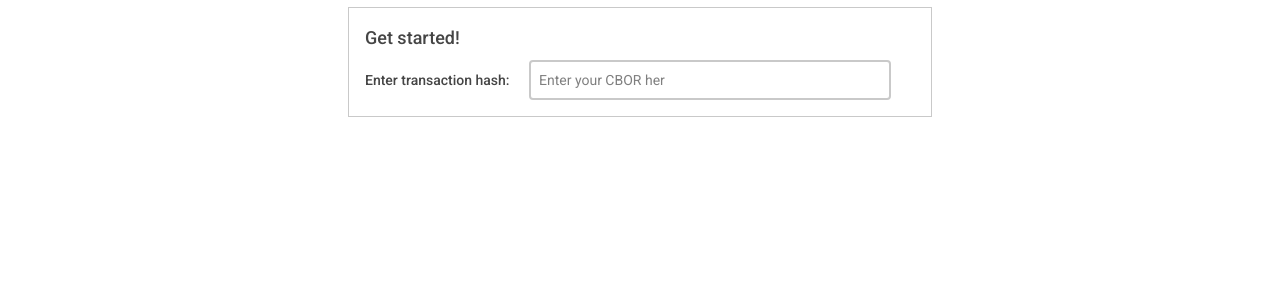
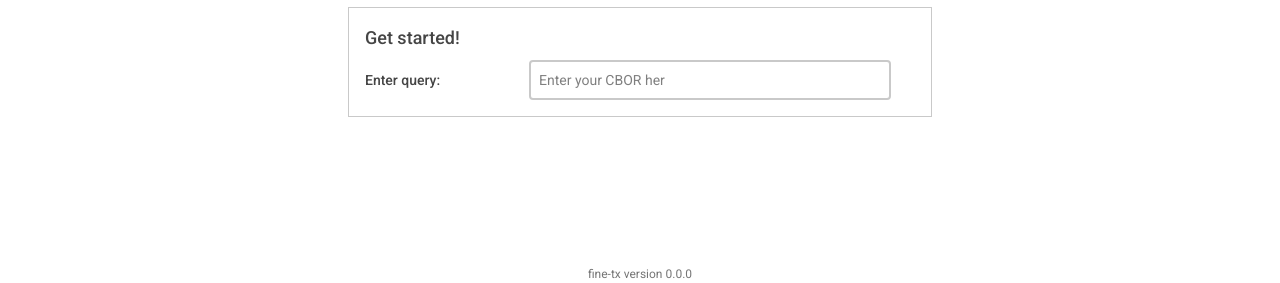
Before and after one commit to emiflake/utxo.run, a React (Vite) app: page / in a window 1280 px wide. Shown: the part 514-797 px from the top of the page. Built offline with nearby package versions, Linux system fonts and the light colour scheme; no server answers.

Commit message:
add version footer (#9)
* add version footer

* fix text mistake

```diff
--- /dev/null
+++ b/src/components/layout/Footer.tsx
@@ -0,0 +1,11 @@
+import * as pkg from '../../../package.json';
+
+export const Footer = () => {
+  return (
+    <footer className="flex justify-center">
+      <p className="text-xs text-gray-500 dark:text-gray-400">
+        fine-tx version {pkg.version}
+      </p>
+    </footer>
+  );
+};
--- a/src/pages/address.tsx
+++ b/src/pages/address.tsx
@@ -12,6 +12,7 @@ import { Box, BoxHeader } from '../components/layout/Box';
 import { MonoTag } from '../components/MiniTag';
 import CommandPalette from '../components/CommandPalette';
 import { MainLayout } from '../components/layout/Main';
+import { Footer } from '../components/layout/Footer';
 
 const outputKey = (output: TransactionOutput) => {
   return `${output.tx_hash}-${output.index}`;
@@ -141,7 +142,7 @@ export const AddressPage = () => {
           )}
         </div>
       </MainLayout>
-      <footer className=""></footer>
+      <Footer />
     </div>
   );
 };
--- a/src/pages/blueprint.tsx
+++ b/src/pages/blueprint.tsx
@@ -8,6 +8,7 @@ import { MiniTag } from '../components/MiniTag';
 import { ViewDatum } from '../components/Datum';
 import CommandPalette from '../components/CommandPalette';
 import { MainLayout } from '../components/layout/Main';
+import { Footer } from '../components/layout/Footer';
 
 // Component for testing datums against blueprints
 const DatumTester = () => {
@@ -279,7 +280,7 @@ export const BlueprintPage = () => {
           </div>
         </div>
       </MainLayout>
-      <footer className=""></footer>
+      <Footer />
     </div>
   );
 };
--- a/src/pages/chain.tsx
+++ b/src/pages/chain.tsx
@@ -9,6 +9,7 @@ import { Paginate } from '../components/Pagination';
 import { shorten } from '../utils';
 import CommandPalette from '../components/CommandPalette';
 import { MainLayout } from '../components/layout/Main';
+import { Footer } from '../components/layout/Footer';
 
 export const ViewBlock = ({ block }: { block: Block }) => {
   const formattedDate = block?.time
@@ -150,7 +151,7 @@ export const ChainPage = () => {
           </div>
         </div>
       </MainLayout>
-      <footer className="bg-gray-100 dark:bg-gray-800"></footer>
+      <Footer />
     </div>
   );
 };
--- a/src/pages/home.tsx
+++ b/src/pages/home.tsx
@@ -8,6 +8,7 @@ import { classifySearch } from '../search';
 import { useOgmiosHealth } from '../ogmios';
 import { useLatestBlock } from '../betterfrost';
 import { KeyboardShortcut } from '../components/KeyboardShortcut';
+import { Footer } from '../components/layout/Footer';
 
 /// Silly animated placeholder text
 function useAnimatedText({ options }: { options: string[] }) {
@@ -222,10 +223,10 @@ export const HomePage = () => {
             </h1>
             <div className="flex flex-row sm:flex-row items-start sm:items-center gap-1">
               <label
-                htmlFor="tx-hash"
+                htmlFor="query"
                 className="text-sm min-w-[160px] font-medium text-gray-700 dark:text-gray-300"
               >
-                Enter transaction hash:
+                Enter query:
               </label>
               <div className="w-full">
                 <SearchBar />
@@ -234,7 +235,7 @@ export const HomePage = () => {
           </div>
         </div>
       </MainLayout>
-      <footer className=""></footer>
+      <Footer />
     </div>
   );
 };
--- a/src/pages/policy.tsx
+++ b/src/pages/policy.tsx
@@ -15,6 +15,7 @@ import { ScriptInfo } from '../components/ScriptInfo';
 import { CopyBody } from '../components/layout/CopyBody';
 import CommandPalette from '../components/CommandPalette';
 import { MainLayout } from '../components/layout/Main';
+import { Footer } from '../components/layout/Footer';
 
 const ViewAssetTransactions = ({
   assetTransactions,
@@ -176,7 +177,7 @@ export const PolicyPage = () => {
           </div>
         </div>
       </MainLayout>
-      <footer className="bg-gray-100 dark:bg-gray-800"></footer>
+      <Footer />
     </div>
   );
 };
--- a/src/pages/registry.tsx
+++ b/src/pages/registry.tsx
@@ -13,6 +13,7 @@ import { ScriptTypeTag } from '../components/MiniTag';
 import { shorten } from '../utils';
 import CommandPalette from '../components/CommandPalette';
 import { MainLayout } from '../components/layout/Main';
+import { Footer } from '../components/layout/Footer';
 
 // Column helper for TanStack Table
 const columnHelper = createColumnHelper<ScriptInfo>();
@@ -203,7 +204,7 @@ export const RegistryPage = () => {
           </div>
         )}
       </MainLayout>
-      <footer className=""></footer>
+      <Footer />
     </div>
   );
 };
--- a/src/pages/submitted_tx.tsx
+++ b/src/pages/submitted_tx.tsx
@@ -10,6 +10,7 @@ import CommandPalette from '../components/CommandPalette';
 import { MainLayout } from '../components/layout/Main';
 import { KeyboardShortcut } from '../components/KeyboardShortcut';
 import { Box } from '../components/layout/Box';
+import { Footer } from '../components/layout/Footer';
 
 const TxHashForm = () => {
   const navigate = useNavigate();
@@ -95,7 +96,7 @@ export const SubmittedTxPage = () => {
           </div>
         )}
       </MainLayout>
-      <footer className=""></footer>
+      <Footer />
     </div>
   );
 };
--- a/src/pages/transaction_cbor.tsx
+++ b/src/pages/transaction_cbor.tsx
@@ -10,6 +10,7 @@ import { MainLayout } from '../components/layout/Main';
 import { Box } from '../components/layout/Box';
 import { ErrorBox } from '../App';
 import { KeyboardShortcut } from '../components/KeyboardShortcut';
+import { Footer } from '../components/layout/Footer';
 
 const TxViewForm = () => {
   const navigate = useNavigate();
@@ -100,7 +101,7 @@ export function TxViewPage() {
           </div>
         )}
       </MainLayout>
-      <footer className=""></footer>
+      <Footer />
     </div>
   );
 }
```
